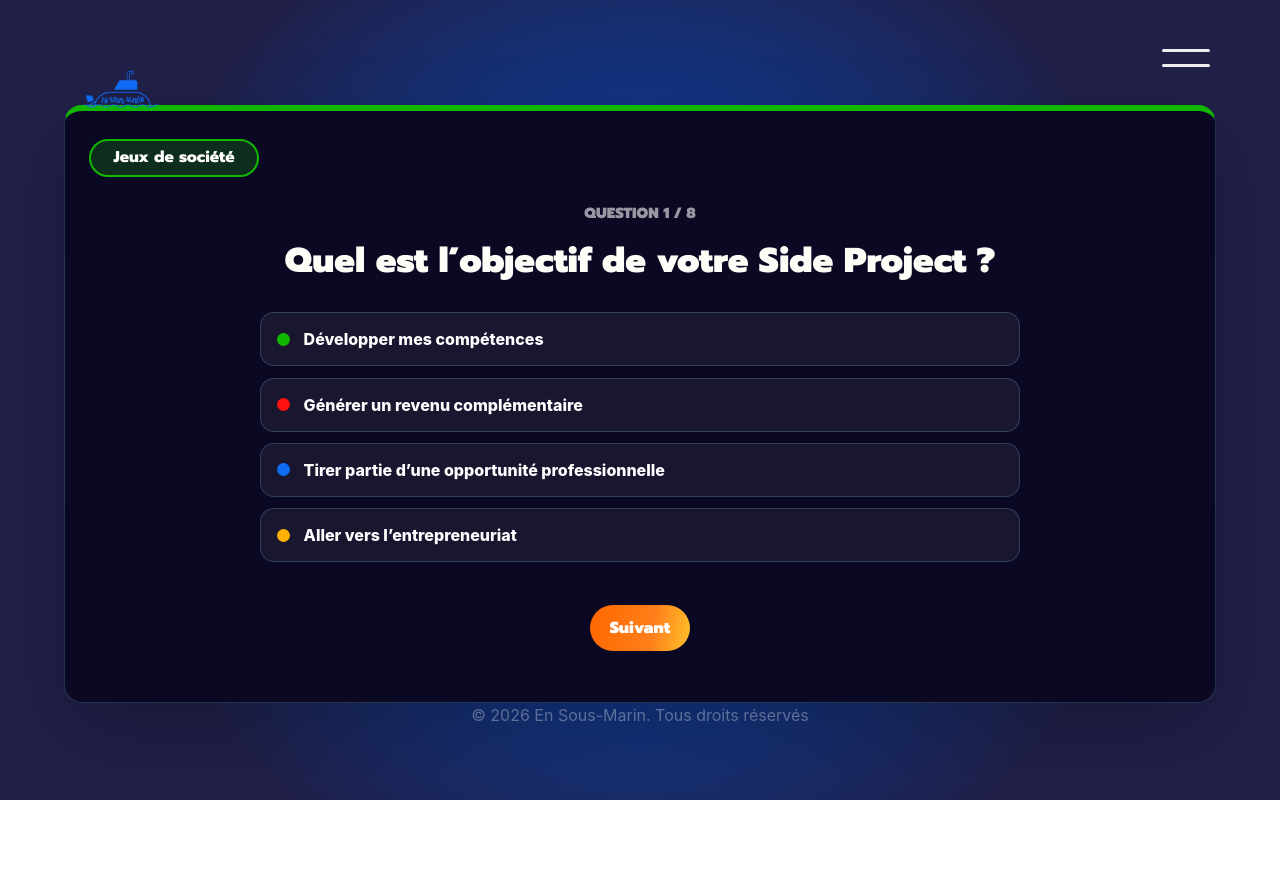
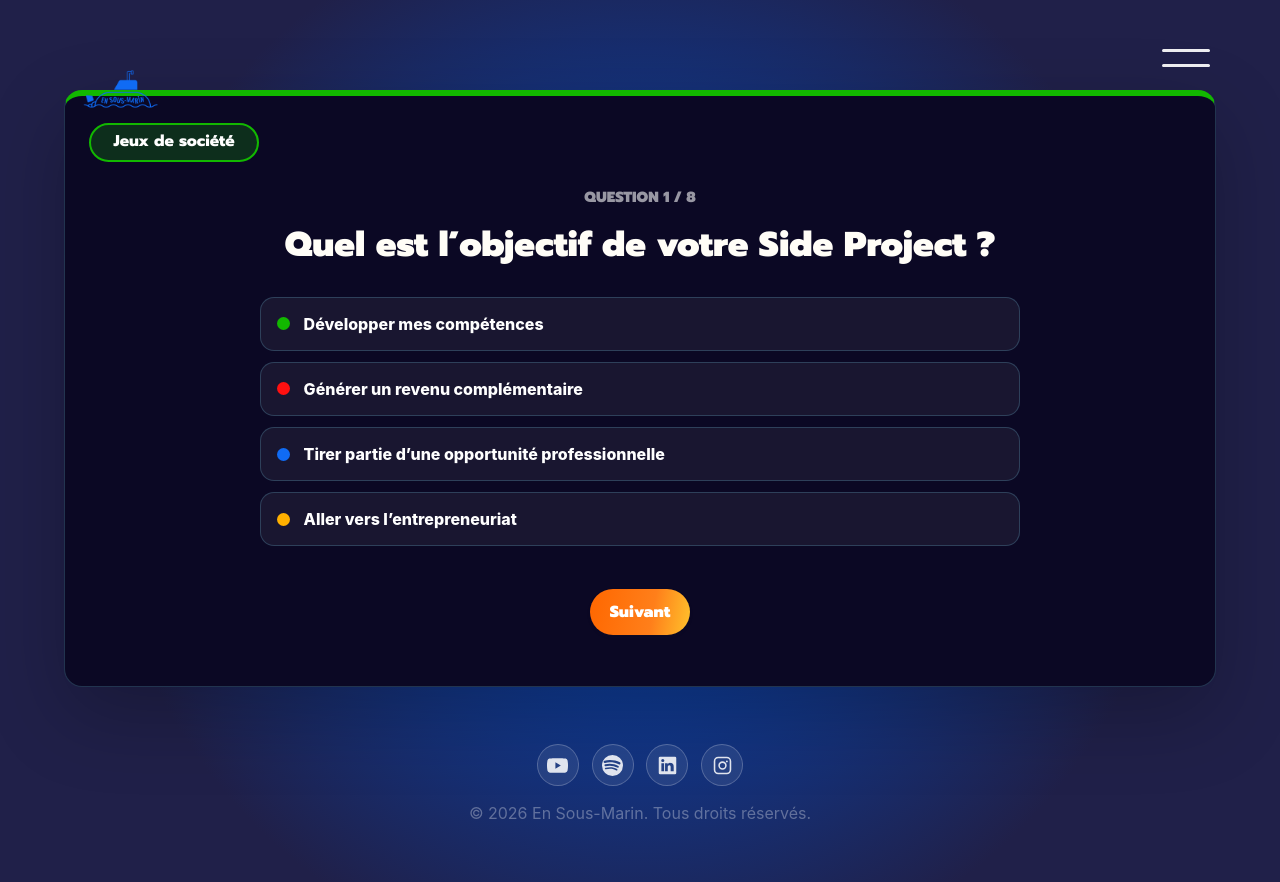
Before and after one commit to pierraboukarat/g-n-rateurdid-e2, a plain HTML site: page generateur-side-projects/generateur.html in a window 1280 px wide. Before the commit the page ends 800 px from the top, so only its background shows below. Drawn offline with nearby package versions, Linux system fonts and the light colour scheme.

Commit message:
Update generateur.html

```diff
--- a/generateur-side-projects/generateur.html
+++ b/generateur-side-projects/generateur.html
@@ -49,10 +49,12 @@
 
       <nav class="side-menu-nav" aria-label="Pages">
         <p class="side-menu-label"><span></span> Pages</p>
+        <a href="index.html" class="side-menu-link">Accueil</a>
+        <a href="generateur.html" class="side-menu-link">Générateur</a>
         <a href="a-propos.html" class="side-menu-link">À propos</a>
-        <a href="mentions-legales.html" class="side-menu-link">Mention légale</a>
+        <a href="calendly.html" class="side-menu-link">Prendre rendez-vous</a>
         <a href="contact.html" class="side-menu-link">Contact</a>
-        <a href="calendly.html" class="side-menu-link">Réserver un échange</a>
+        <a href="mentions-legales.html" class="side-menu-link">Mentions légales</a>
       </nav>
     </aside>
     <button class="menu-scrim" type="button" aria-label="Fermer le menu"></button>
@@ -66,9 +68,25 @@
           <div id="messageArea" class="message-area generator-message" aria-live="polite"></div>
         </section>
 
-        <p class="home-signature generator-signature">
-          © 2026 En Sous-Marin. Tous droits réservés
-        </p>
+        <footer class="site-footer generator-footer" aria-label="Réseaux sociaux">
+          <div class="social-links">
+            <a class="social-link" href="https://www.youtube.com/@PodcastESM" target="_blank" rel="noopener noreferrer" aria-label="YouTube En Sous-Marin">
+              <svg viewBox="0 0 24 24" aria-hidden="true"><path d="M23.5 6.2a3 3 0 0 0-2.1-2.1C19.5 3.6 12 3.6 12 3.6s-7.5 0-9.4.5A3 3 0 0 0 .5 6.2 31.2 31.2 0 0 0 0 12a31.2 31.2 0 0 0 .5 5.8 3 3 0 0 0 2.1 2.1c1.9.5 9.4.5 9.4.5s7.5 0 9.4-.5a3 3 0 0 0 2.1-2.1A31.2 31.2 0 0 0 24 12a31.2 31.2 0 0 0-.5-5.8ZM9.6 15.6V8.4L15.8 12l-6.2 3.6Z"/></svg>
+            </a>
+            <a class="social-link" href="https://open.spotify.com/show/5q3lyjVYUx92EJS571V8JJ" target="_blank" rel="noopener noreferrer" aria-label="Spotify En Sous-Marin">
+              <svg viewBox="0 0 24 24" aria-hidden="true"><path d="M12 0a12 12 0 1 0 0 24 12 12 0 0 0 0-24Zm5.5 17.3a.9.9 0 0 1-1.2.3c-3.2-2-7.2-2.4-11.9-1.3a.9.9 0 1 1-.4-1.8c5.2-1.2 9.6-.7 13.2 1.5.4.3.6.9.3 1.3Zm1.5-3.3a1.1 1.1 0 0 1-1.5.4c-3.6-2.2-9-2.9-13.2-1.6a1.1 1.1 0 1 1-.7-2.1c4.9-1.5 10.8-.7 15.1 1.9.5.3.7.9.3 1.4Zm.1-3.4C14.8 8 7.7 7.7 3.6 9a1.3 1.3 0 1 1-.8-2.5c4.7-1.4 12.6-1.1 17.7 1.9a1.3 1.3 0 0 1-1.4 2.2Z"/></svg>
+            </a>
+            <a class="social-link" href="https://www.linkedin.com/company/en-sous-marin/" target="_blank" rel="noopener noreferrer" aria-label="LinkedIn En Sous-Marin">
+              <svg viewBox="0 0 24 24" aria-hidden="true"><path d="M20.5 2h-17A1.5 1.5 0 0 0 2 3.5v17A1.5 1.5 0 0 0 3.5 22h17a1.5 1.5 0 0 0 1.5-1.5v-17A1.5 1.5 0 0 0 20.5 2ZM8.1 18.7H5V9.4h3.1v9.3ZM6.6 8.1a1.8 1.8 0 1 1 0-3.6 1.8 1.8 0 0 1 0 3.6Zm12.1 10.6h-3.1v-4.5c0-1.1 0-2.5-1.5-2.5s-1.8 1.2-1.8 2.4v4.6H9.2V9.4h3v1.3h.1a3.3 3.3 0 0 1 3-1.7c3.2 0 3.8 2.1 3.8 4.9v4.8Z"/></svg>
+            </a>
+            <a class="social-link" href="https://www.instagram.com/_ensousmarin_/" target="_blank" rel="noopener noreferrer" aria-label="Instagram En Sous-Marin">
+              <svg viewBox="0 0 24 24" aria-hidden="true"><path d="M7.1 2h9.8A5.1 5.1 0 0 1 22 7.1v9.8a5.1 5.1 0 0 1-5.1 5.1H7.1A5.1 5.1 0 0 1 2 16.9V7.1A5.1 5.1 0 0 1 7.1 2Zm9.8 18.2a3.3 3.3 0 0 0 3.3-3.3V7.1a3.3 3.3 0 0 0-3.3-3.3H7.1a3.3 3.3 0 0 0-3.3 3.3v9.8a3.3 3.3 0 0 0 3.3 3.3h9.8ZM12 7.2a4.8 4.8 0 1 1 0 9.6 4.8 4.8 0 0 1 0-9.6Zm0 7.8a3 3 0 1 0 0-6 3 3 0 0 0 0 6Zm5-8.8a1.1 1.1 0 1 1 0 2.2 1.1 1.1 0 0 1 0-2.2Z"/></svg>
+            </a>
+          </div>
+          <p class="home-signature generator-signature">
+            © 2026 En Sous-Marin. Tous droits réservés.
+          </p>
+        </footer>
       </div>
     </main>
 
```
